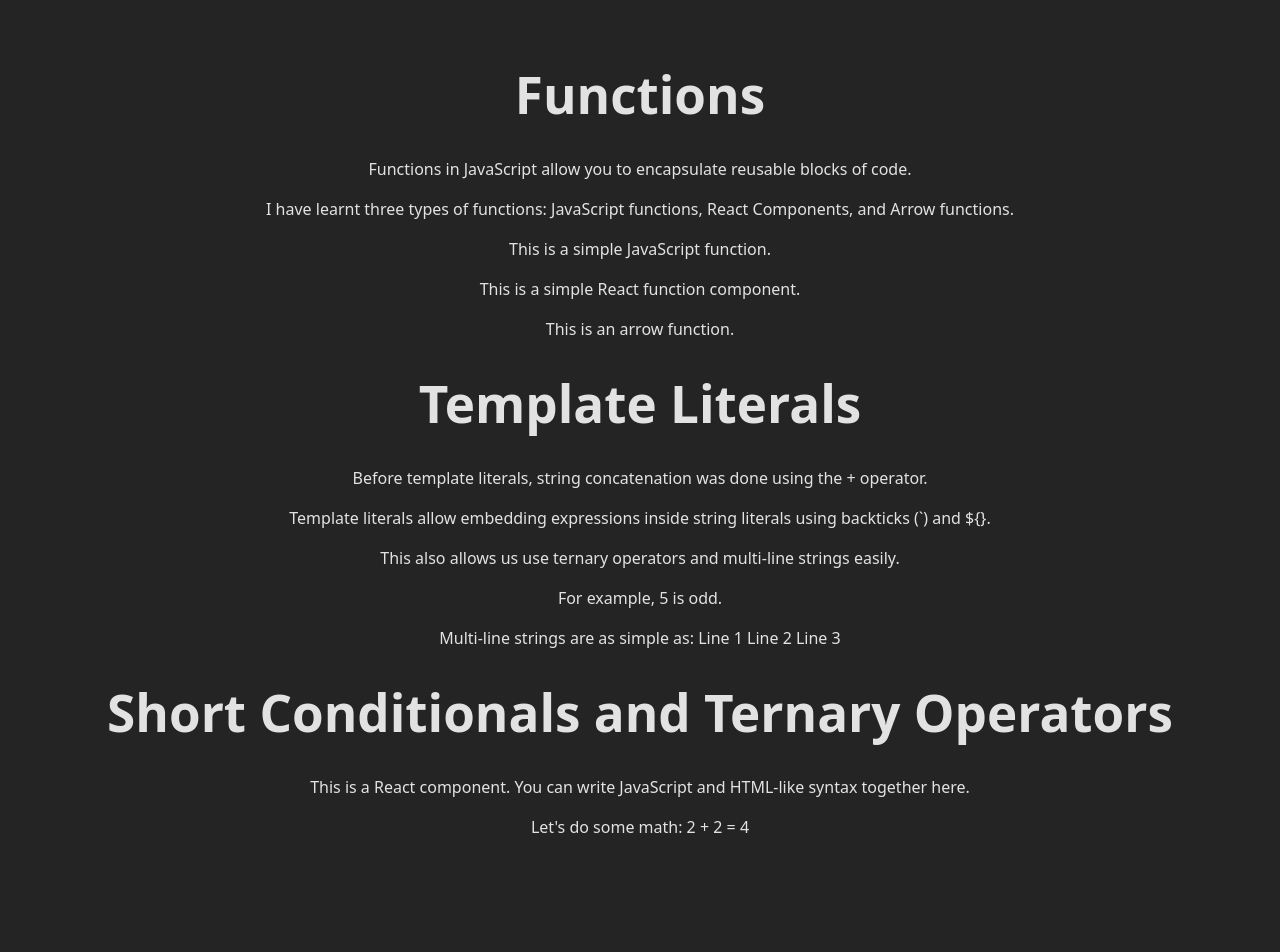
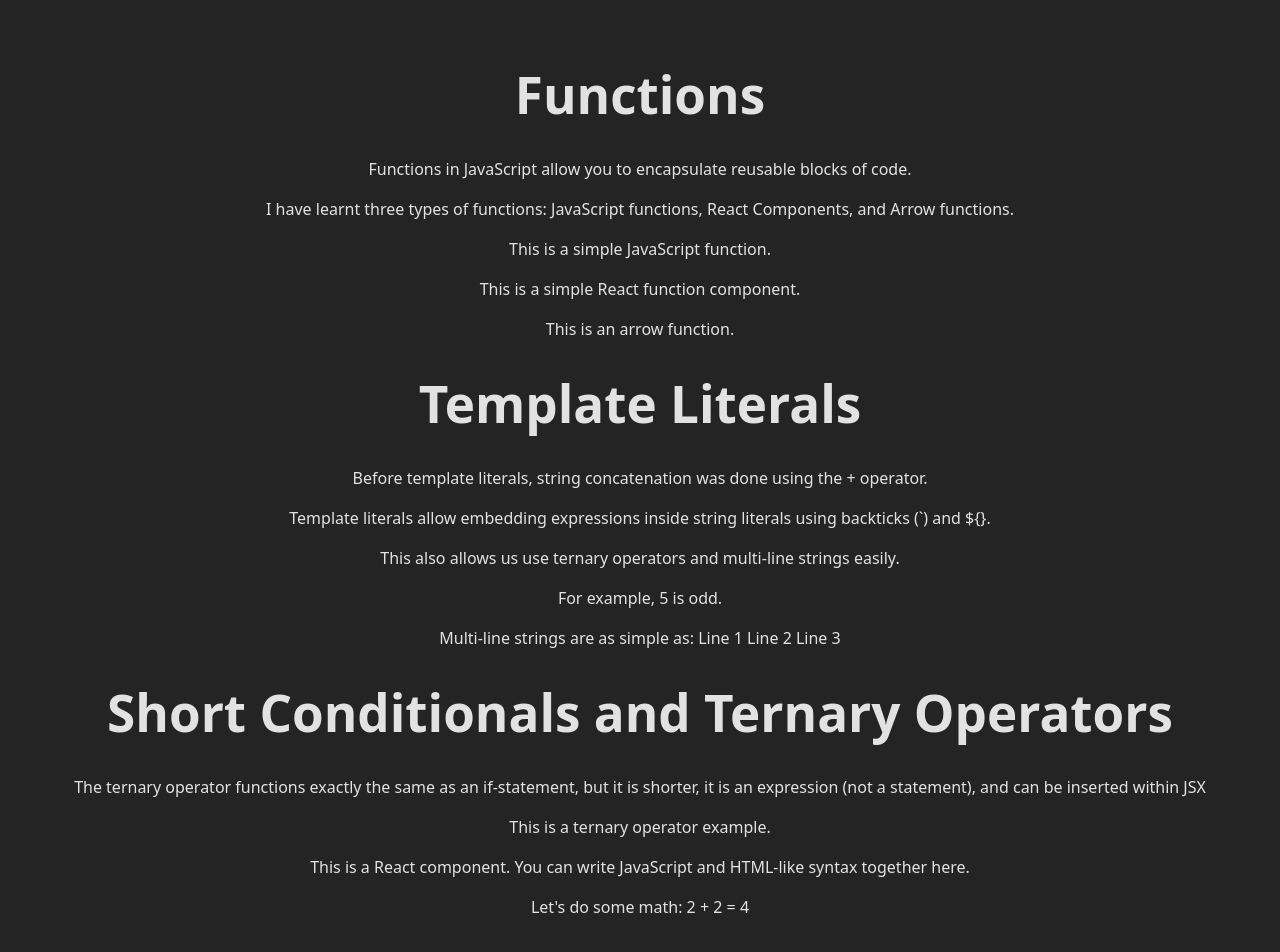
Before and after one commit to sumit-kumar33/cepialabs-assignment-1, a React (Vite) app: page / in a window 1280 px wide. Shown: the top 952 px of the page. Before the commit the page ends 887 px from the top, so only its background shows below. Built offline with nearby package versions, Linux system fonts and the light colour scheme.

Commit message:
updated readme

```diff
--- a/src/topics/03_Short_Conditionals_and_Ternary_Operators.jsx
+++ b/src/topics/03_Short_Conditionals_and_Ternary_Operators.jsx
@@ -3,10 +3,12 @@
   // For now, let's just return some HTML-like code.
 
   const topic = "Short Conditionals and Ternary Operators";
-
+  const isLoggedIn = true;
   return (
     <div>
       <h1>{topic}</h1>
+      <p>The ternary operator functions exactly the same as an if-statement, but it is shorter, it is an expression (not a statement), and can be inserted within JSX</p>
+      {isLoggedIn ? <p>This is a ternary operator example.</p> : <p>The condition is not met.</p>}
       <p>This is a React component. You can write JavaScript and HTML-like syntax together here.</p>
       <p>Let's do some math: 2 + 2 = {2 + 2}</p>
     </div>
```
Also changed, not shown: 1 other file (tests, documents, lock files or other folders).
